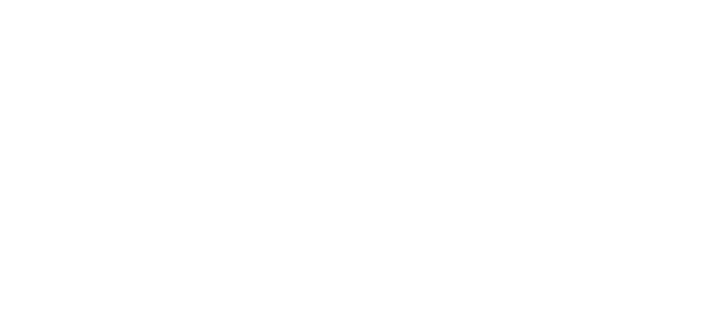
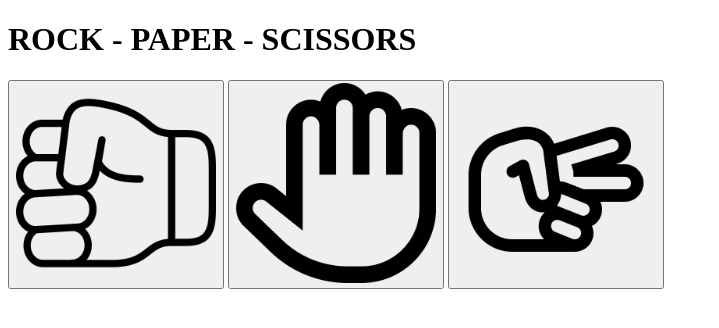
Before and after one commit to JericoGatpandan/RPS_Game, a plain HTML site: page index.html in a window 1280 px wide. Shown: the whole page, without its empty margins (0-719 px from the left). Drawn offline with Linux system fonts and the light colour scheme.

Commit message:
add buttons with images

```diff
--- a/index.html
+++ b/index.html
@@ -5,8 +5,14 @@
     <meta name="viewport" content="width=device-width, initial-scale=1.0">
     <title>ROCK-PAPER-SCISSORS</title>
     <script src="script.js" defer></script>
+    <link rel="stylesheet" href="styles.css">
 </head>
 <body>
-
+    <h1>ROCK - PAPER - SCISSORS</h1>
+    <div class="btn-container">
+        <button id="rock"><img src="/assets/fist.png" alt="fist"></button>
+        <button id="paper"><img src="/assets/hand-paper.png" alt="paper"></button>
+        <button id="scissors"><img src="/assets/scissors.png" alt="scissors"></button>
+    </div>
 </body>
 </html>
--- /dev/null
+++ b/styles.css
@@ -0,0 +1,3 @@
+img {
+    height: 200px;
+}
```
Also changed, not shown: assets/fist.png (added), assets/hand-paper.png (added), assets/scissors.png (added).
